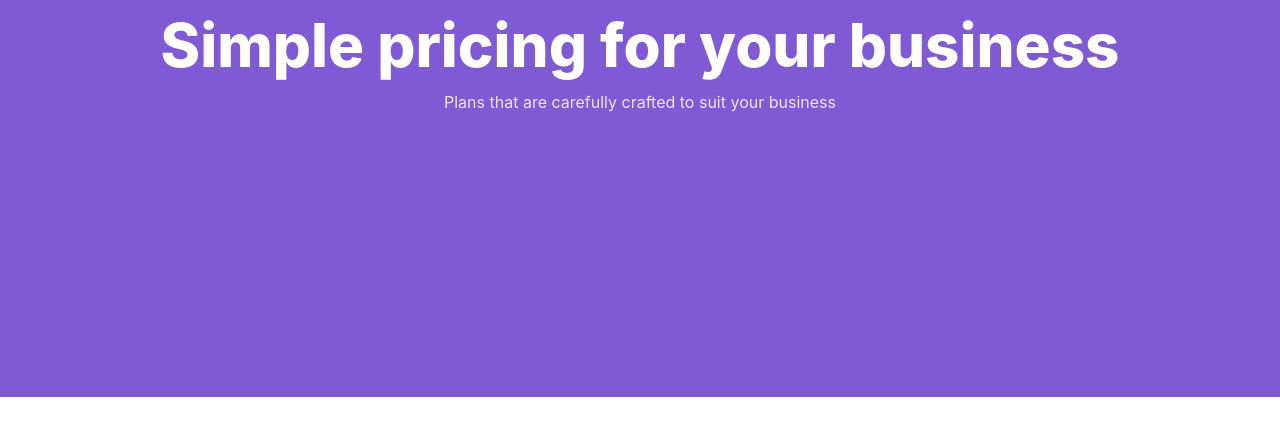
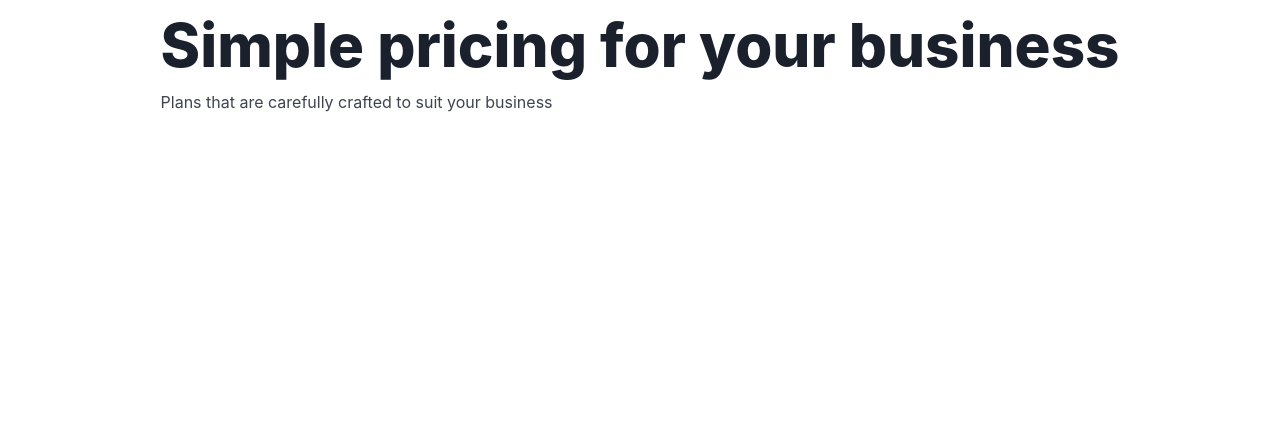
Before and after one commit to dominikake/webdev_learning, a Next.js app: page /header in a window 1280 px wide. Shown: the top 436 px of the page. Built offline with nearby package versions, Linux system fonts and the light colour scheme.

Commit message:
move purple box to index

```diff
--- a/pages/header.js
+++ b/pages/header.js
@@ -4,13 +4,6 @@ export default function PriceHeader(params) {
   return (
     <>
       <Center>
-        <Box
-          bg="purple.500"
-          color="white"
-          h={"397"}
-          w={"100%"}
-          textAlign={"center"}
-        >
         <Box>
           <Text fontSize={"6xl"} fontWeight={"800"}>
             Simple pricing for your business
@@ -19,7 +12,6 @@ export default function PriceHeader(params) {
             Plans that are carefully crafted to suit your business
           </Text>
         </Box>
-        </Box>
       </Center>
     </>
   );
```
Also changed, not shown: pages/index.js (+10 -1 lines). Lines whose indentation alone changed are shown as unchanged.
